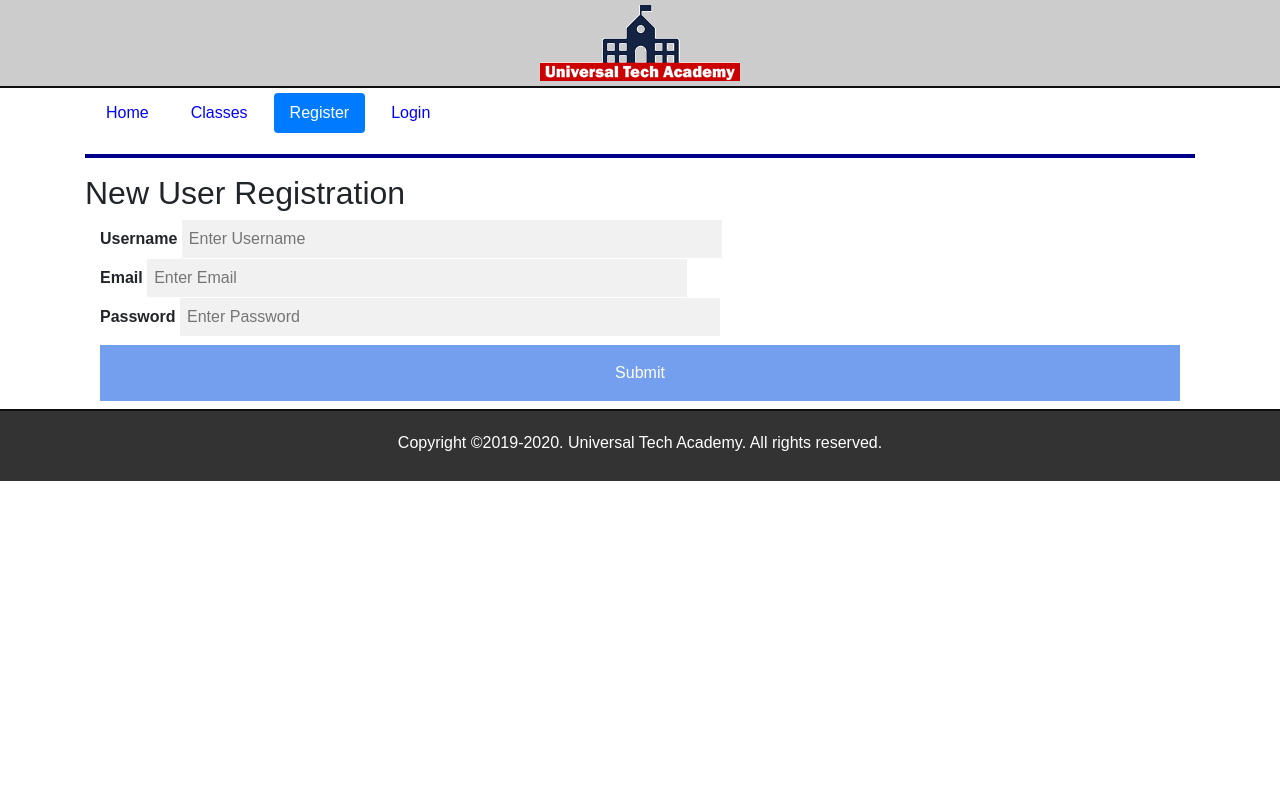
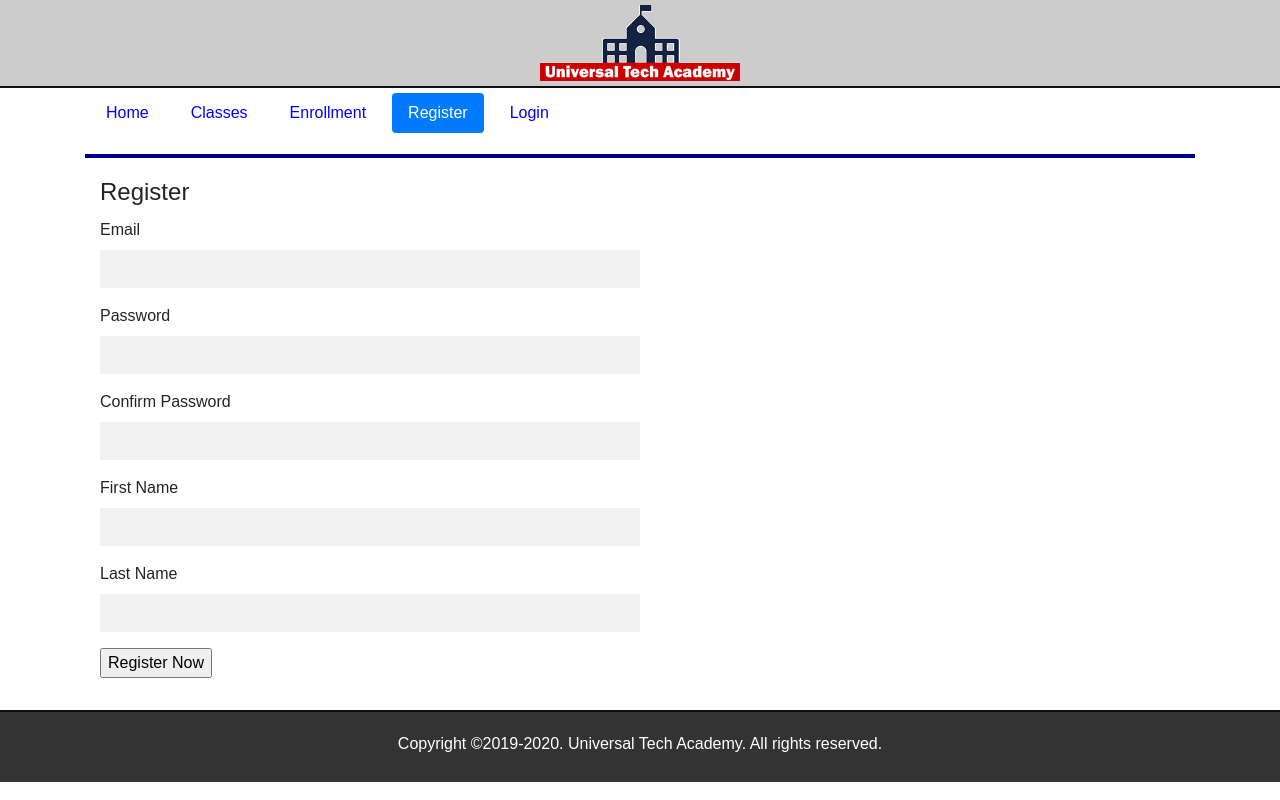
Before and after one commit to DmytroY/Flask-FullStackWEB, a Flask app: page /register in a window 1280 px wide. Run offline with Flask 2, Linux system fonts and the light colour scheme; some libraries are stand-ins or nearby versions.

Commit message:
flask session

```diff
--- a/application/forms.py
+++ b/application/forms.py
@@ -1,18 +1,25 @@
 from flask_wtf import FlaskForm
 from wtforms import StringField, PasswordField, SubmitField, BooleanField
-from wtforms.validators import DataRequired
+from wtforms.validators import DataRequired, Email, Length, EqualTo, ValidationError
+from application.models import User
+
 
 
 class LoginForm(FlaskForm):
-    email = StringField("Email", validators=[DataRequired()])
-    password = StringField("Password", validators=[DataRequired()])
+    email = StringField("Email", validators=[DataRequired(), Email()])
+    password = PasswordField("Password", validators=[DataRequired(), Length(min=6, max=15)])
     remember_me = BooleanField("Remember Me")
     submit = SubmitField("Login")
 
 class RegisterForm(FlaskForm):
-    email = StringField("Email", validators=[DataRequired()])
-    password = StringField("Password", validators=[DataRequired()])
-    password_confirm = StringField("Confirm Password", validators=[DataRequired()])
-    fist_name = StringField("First Name", validators=[DataRequired()])
-    last_name = StringField("Last Name", validators=[DataRequired()])
+    email = StringField("Email", validators=[DataRequired(), Email()])
+    password = PasswordField("Password", validators=[DataRequired(), Length(min=6, max=15)])
+    password_confirm = PasswordField("Confirm Password", validators=[DataRequired(), EqualTo('password')])
+    fist_name = StringField("First Name", validators=[DataRequired(), Length(min=2, max=55)])
+    last_name = StringField("Last Name", validators=[DataRequired(), Length(min=2, max=55)])
     submit = SubmitField("Register Now")
+
+    def validate_email(self, email):
+        user = User.objects(email=email.data).first()
+        if user:
+            raise ValidationError("Email is already in use. Pick another one")
--- a/application/routes.py
+++ b/application/routes.py
@@ -1,17 +1,9 @@
 # 'app' is instance of Flask we initiated in __init__.py file
 from application import app, db
 
-from flask import render_template, request, json, Response, redirect, flash
+from flask import render_template, request, json, Response, redirect, flash, url_for, session
 from application.models import User, Course, Enrollment
 from application.forms import LoginForm, RegisterForm
-
-# temporal global variable to be used in the routines below
-courseData = [
-    {"courseID":"1111","title":"PHP 111","description":"Intro to PHP","credits":"3","term":"Fall, Spring"},
-    {"courseID":"2222","title":"Java 1","description":"Intro to Java Programming","credits":"4","term":"Spring"},
-    {"courseID":"3333","title":"Adv PHP 201","description":"Advanced PHP Programming","credits":"3","term":"Fall"},
-    {"courseID":"4444","title":"Angular 1","description":"Intro to Angular","credits":"3","term":"Fall, Spring"},
-    {"courseID":"5555","title":"Java 2","description":"Advanced Java Programming","credits":"4","term":"Fall"}]
 
 @app.route("/")
 @app.route("/index")
@@ -33,54 +25,128 @@ def api(idx=None):
 
 @app.route("/login", methods=['GET', 'POST'])
 def login():
+    # check session, may be user already logined
+    if session.get('username'):
+        return redirect(url_for('index'))
+
     # using LoginForm class created in 'forms.py" which inherits FlaskForm
     form = LoginForm()
     if form.validate_on_submit() == True:
-        # testing route
-        if request.form.get("email") == "test@uta.com":
-            # Flask message flashing with category
-            flash("You are successfully logged in!", "success")
+        email = form.email.data
+        password = form.password.data
+
+        user = User.objects(email=email).first()
+        if user and user.check_password(password):
+            session['user_id'] = user.user_id
+            session['username'] =user.first_name
+            flash(f"{user.first_name}, you are successfully logged in!", "success")
             return redirect("/index")
         else:
             flash("Sorry, something went wrong", "danger")
     return render_template("login.html", title="Login", form=form, login=True)
 
 
-@app.route("/register")
+@app.route("/logout")
+def logout():
+    session['user_id'] = False
+    session.pop('username',None)
+    return redirect(url_for('index'))
+
+@app.route("/register", methods=['GET', 'POST'])
 def register():
-    return render_template("register.html", register=True)
+    # check session, may be user already logined
+    if session.get('username'):
+        return redirect(url_for('index'))
+
+    form = RegisterForm()
+    if form.validate_on_submit() == True:
+        email = form.email.data
+        password = form.password.data
+        first_name = form.fist_name.data
+        last_name = form.last_name.data
+
+        user_id = User.objects.count() +1
+        user = User(user_id=user_id, email=email, first_name=first_name, last_name=last_name)
+        user.set_password_hash(password)
+        user.save()
+        flash(f"{first_name}, you are successfully registered!", "success")
+        return redirect(url_for("index"))
+
+    return render_template("register.html", title="Register", form=form, register=True)
 
 
 @app.route("/courses/")
 @app.route("/courses/<term>") # url variable came to us to be processed later
-def courses(term="2019"): # term="2019" by default
+def courses(term="2019"):
 
+    courseData = Course.objects.order_by("-courseID") # extract all Course records and order by decending courseID
     return render_template("courses.html", courseData=courseData, courses=True, term=term)
 
 
 @app.route("/enrollment", methods=['GET', 'POST'])
+
+
+
 # by initial plan this procedure initiated by courses.thml form
 def enrollment():
-    # reading form imputs, in case of method POST
-    if request.method =='POST':
-        id = request.form.get('courseID')
-        title = request.form.get('title')
-        term = request.form.get('term')
-    else:
-        # reading form imputs, in case of method GET
-        id = request.args.get('courseID')
-        title = request.args.get('title')
-        term = request.args.get('term')
 
-    # render templat in response
-    return render_template("enrollment.html", enrollment=True, data={"id":id, "title":title, "term":term })
+    #check if user logoned
+    if not session.get('username'):
+        return redirect(url_for('login'))
+
+    # reading form imputs, method is POST
+    courseID = request.form.get('courseID')
+    courseTitle = request.form.get('title')
+    user_id = session.get('user_id')
+
+    if courseID:
+        if Enrollment.objects(user_id=user_id, courseID=courseID):
+            flash(f"Sorry, you already registered for the course {courseTitle}","danger")
+        else:
+            Enrollment(user_id=user_id, courseID=courseID).save()
+            flash(f"You are enrolled in {courseTitle}", "success")
+
+    classes = list( User.objects.aggregate(*[
+                {
+                    '$lookup': {
+                        'from': 'enrollment',
+                        'localField': 'user_id',
+                        'foreignField': 'user_id',
+                        'as': 'r1'
+                    }
+                }, {
+                    '$unwind': {
+                        'path': '$r1',
+                        'includeArrayIndex': 'r1_id',
+                        'preserveNullAndEmptyArrays': False
+                    }
+                }, {
+                    '$lookup': {
+                        'from': 'course',
+                        'localField': 'r1.courseID',
+                        'foreignField': 'courseID',
+                        'as': 'r2'
+                    }
+                }, {
+                    '$unwind': {
+                        'path': '$r2',
+                        'preserveNullAndEmptyArrays': False
+                    }
+                }, {
+                    '$match': {
+                        'user_id': user_id
+                    }
+                }, {
+                    '$sort': {
+                        'couseID': -1
+                    }
+                }
+            ]))
+
+    return render_template("enrollment.html", enrollment=True, title="Enrolment", classes=classes)
 
 
 @app.route("/user")
 def user():
-    # User(user_id=1, first_name="Chritian", last_name="Hur", email="chris@uta.com", password="abc123").save()
-    # User(user_id=2, first_name="Mary", last_name="Jane", email="m.jane@uta.com", password="abc123").save()
     users = User.objects.all()
-    #print(users)
     return render_template("user.html", users=users)
-    #return("ok")
--- a/application/templates/includes/nav.html
+++ b/application/templates/includes/nav.html
@@ -3,8 +3,14 @@
             <ul class="nav nav-pills">
                 <li class="nav-item"><a href="{{ url_for('index')}}" class="nav-link {% if index %}active{% endif %}">Home</a></li>
                 <li class="nav-item"><a href="{{ url_for('courses')}}" class="nav-link {% if courses %}active{% endif %}">Classes</a></li>
-                <li class="nav-item"><a href="{{ url_for('register')}}" class="nav-link {% if register %}active{% endif %}">Register</a></li>
-                <li class="nav-item"><a href="{{ url_for('login')}}" class="nav-link {% if login %}active{% endif %}">Login</a></li>
+                <li class="nav-item"><a href="{{ url_for('enrollment')}}" class="nav-link {% if enrollment %}active{% endif %}">Enrollment</a></li>
+
+                {% if not session['username'] %}
+                    <li class="nav-item"><a href="{{ url_for('register')}}" class="nav-link {% if register %}active{% endif %}">Register</a></li>
+                    <li class="nav-item"><a href="{{ url_for('login')}}" class="nav-link {% if login %}active{% endif %}">Login</a></li>
+                {% else %}
+                    <li class="nav-item"><a href="{{ url_for('logout')}}" class="nav-link">Logout</a></li>
+                {% endif %}
             </ul>
         </nav>
         <hr style="clear:both">
--- a/application/templates/index.html
+++ b/application/templates/index.html
@@ -5,7 +5,7 @@
         <div class="col-md-12 text-center">
             <h1>Welcome to Universal Tech Academy.</h1>
 
-            {% if login %}
+            {% if session['username'] %}
                 <h3>Let's get started.</h3>
             {% else %}
                 <p> Already registered? <a href="{{ url_for('login')}}">Login</a></p>
--- a/application/templates/layout.html
+++ b/application/templates/layout.html
@@ -13,6 +13,12 @@
 </div>
 <div class="container">
     {% include "includes/nav.html" %}
+
+    {% if session['username'] %}
+        <span class="user">
+            Welcome, {{ session['username'] }} !
+        </span>
+    {% endif %}
 
     {% with messages = get_flashed_messages(with_categories=true) %}
         {% if messages %}
--- a/application/templates/register.html
+++ b/application/templates/register.html
@@ -1,21 +1,52 @@
-
     {% extends "layout.html" %}
 
     {% block content %}
-    <h2>New User Registration</h2>
 
     <div class="container">
-        <form name="register" action="register.php" method="get">
-            <label for="username"><b>Username</b></label>
-            <input type="text" placeholder="Enter Username" name="username" required>
-            <br>
-            <label for="email"><b>Email</b></label>
-            <input type="text" placeholder="Enter Email" name="email" required>
-            <br>
-            <label for="password"><b>Password</b></label>
-            <input type="password" placeholder="Enter Password" name="password" required>
-            <br class="clear">
-            <input class="btn-submit" type="submit" name="submit">
+        <form name="register" action="/register" method="POST" novalidate>
+            <fieldset class="form-group">
+                <legend>{{ title }}</legend>
+                {{ form.hidden_tag() }}
+                <p>
+                    {{ form.email.label }}<br>
+                    {{ form.email}}
+                    {% for err in form.email.errors %}
+                        <span class="error-message">{{ err }}</span>
+                    {% endfor %}
+                </p>
+                <p>
+                    {{ form.password.label }}<br>
+                    {{ form.password}}
+                    {% for err in form.password.errors %}
+                        <span class="error-message">{{ err }}</span>
+                    {% endfor %}
+                </p>
+                <p>
+                    {{ form.password_confirm.label }}<br>
+                    {{ form.password_confirm}}
+                    {% for err in form.password_confirm.errors %}
+                        <span class="error-message">{{ err }}</span>
+                    {% endfor %}
+                </p>
+                <p>
+                    {{ form.fist_name.label }}<br>
+                    {{ form.fist_name}}
+                    {% for err in form.fist_name.errors %}
+                        <span class="error-message">{{ err }}</span>
+                    {% endfor %}
+                </p>
+                <p>
+                    {{ form.last_name.label }}<br>
+                    {{ form.last_name}}
+                    {% for err in form.last_name.errors %}
+                        <span class="error-message">{{ err }}</span>
+                    {% endfor %}
+                </p>
+                <p>
+                    {{ form.submit() }}
+                </p>
+            </fieldset>
+
         </form>
     </div>
     {% endblock %}
--- a/application/templates/user.html
+++ b/application/templates/user.html
@@ -6,9 +6,9 @@
             {% if users %}
                 {% for user in users %}
                 <dl>
-                    <dt>User ID: {{ user.id }}</dt>
+                    <dt>User ID: {{ user.user_id }}</dt>
                     <dd>Email: {{ user.email }}</dd>
-                    <dd>Password: {{ user.password }}</dd>
+                    <dd>Password_hash: {{ user.password_hash }}</dd>
                 </dl>
                 {% endfor %}
             {% else %}
```
Also changed, not shown: application/models.py (+12 -5 lines), application/templates/enrollment.html (+31 -4 lines), application/templates/login.html (+12 -16 lines).
